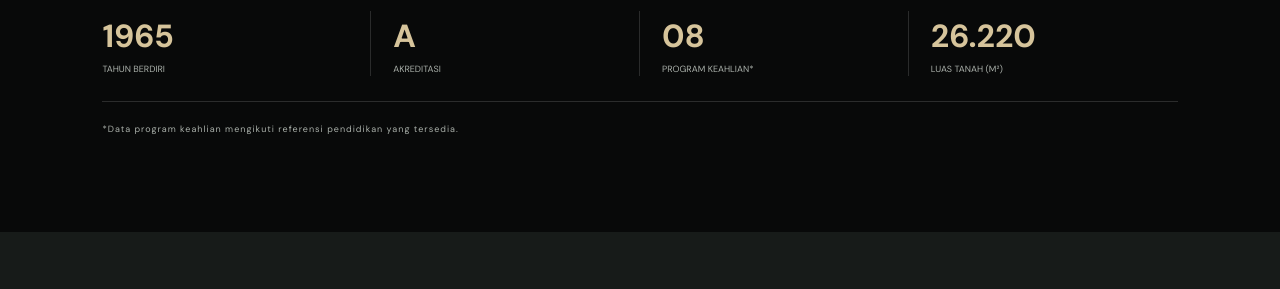
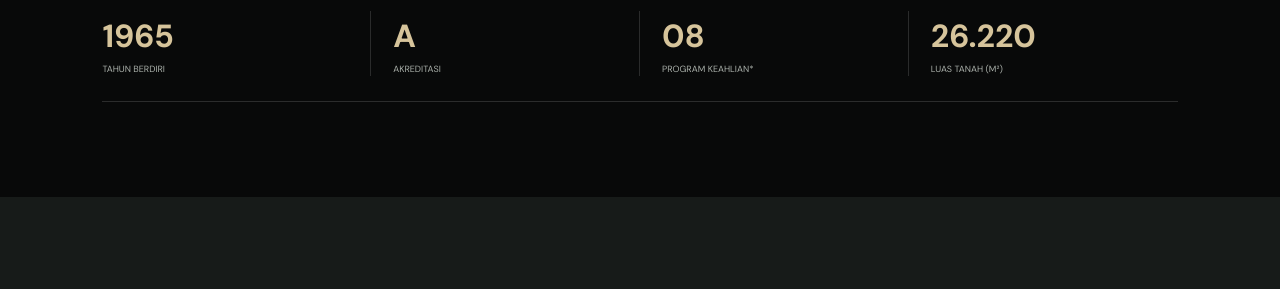
Before and after one commit to rafyusran3-ui/website-smkn2-klaten, a plain HTML site: page index.html in a window 1280 px wide. Shown: the part 1140-1429 px from the top of the page. Drawn offline with Linux system fonts and the light colour scheme.

Commit message:
Update index.html

```diff
--- a/index.html
+++ b/index.html
@@ -93,7 +93,6 @@
         <div class="stat"><strong>08</strong><span>PROGRAM KEAHLIAN*</span></div>
         <div class="stat"><strong>26.220</strong><span>LUAS TANAH (M²)</span></div>
       </div>
-      <p class="micro-note">*Data program keahlian mengikuti referensi pendidikan yang tersedia.</p>
     </section>
 
     <section class="history-section section-pad" id="sejarah">
```
